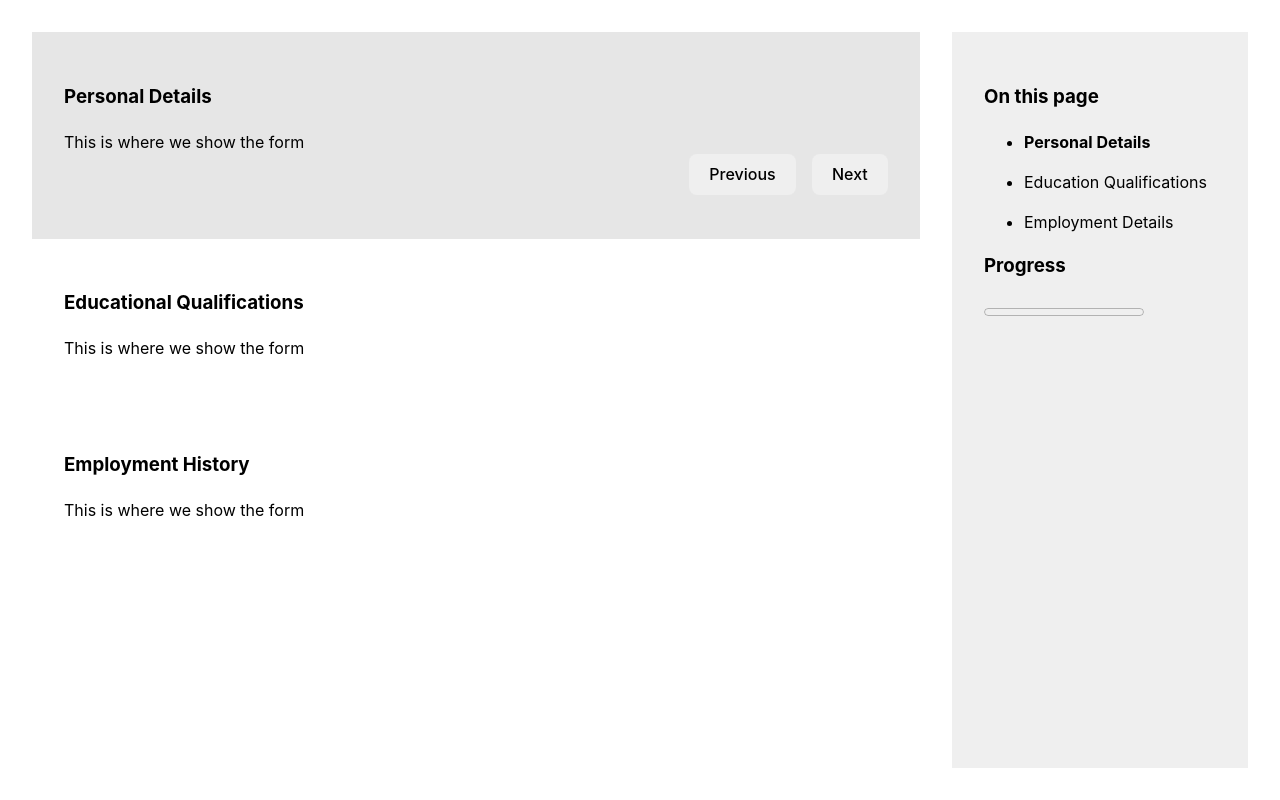
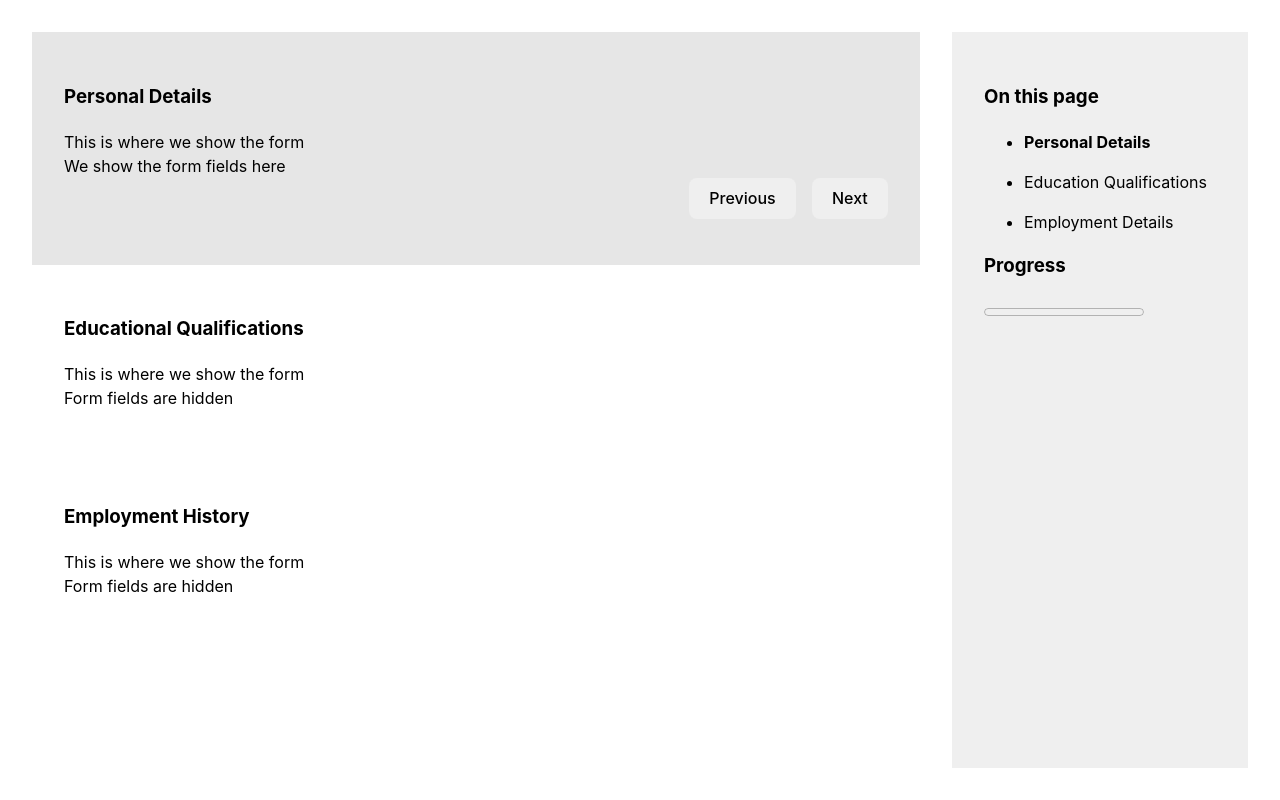
Before and after one commit to fahadahmed/multi-step-form, a React (Vite) app: page / in a window 1280 px wide. Built offline with nearby package versions, Linux system fonts and the light colour scheme.

Commit message:
adding zustand store to manage currentStep details

```diff
--- a/src/components/MultiStepForm/MultiStepForm.tsx
+++ b/src/components/MultiStepForm/MultiStepForm.tsx
@@ -1,4 +1,5 @@
 import React, { useState } from "react"
+import { useFormStore } from "../stores/useFormStore"
 
 type FormConfigType = {
   stepName: string
@@ -21,15 +22,18 @@ export type MultiStepFormProps = {
 //         9. Add a button to submit the form
 export default function MultiStepForm({ formConfig }: Readonly<MultiStepFormProps>) {
   const [step, setStep] = useState(0)
+  const { setCurrentStep } = useFormStore()
 
   const handleFormBtnClick = (action: string) => {
     if (action === "next") {
       if (step < formConfig.length - 1) {
         setStep(step + 1)
+        setCurrentStep(step + 1)
       }
     } else if (action === "previous") {
       if (step > 0) {
         setStep(step - 1)
+        setCurrentStep(step - 1)
       }
     }
   }
--- a/src/components/forms/EducationalQualificationForm/EducationalQualificationForm.tsx
+++ b/src/components/forms/EducationalQualificationForm/EducationalQualificationForm.tsx
@@ -1,10 +1,14 @@
-
-
+import { useFormStore } from "../../stores/useFormStore"
 export default function EducationalQualificationForm() {
+  const { currentStep } = useFormStore()
+  const thisStep = 1;
   return (
     <div>
       <h3>Educational Qualifications</h3>
       <div>This is where we show the form</div>
+      {currentStep === thisStep ? (
+        <div>We show the form fields here</div>
+      ) : <div>Form fields are hidden</div>}
     </div>
   )
 }
--- a/src/components/forms/EmploymentHistoryForm/EmploymentHistoryForm.tsx
+++ b/src/components/forms/EmploymentHistoryForm/EmploymentHistoryForm.tsx
@@ -1,10 +1,14 @@
-
-
+import { useFormStore } from "../../stores/useFormStore"
 export default function EmploymentHistoryForm() {
+  const { currentStep } = useFormStore()
+  const thisStep = 2;
   return (
     <div>
       <h3>Employment History</h3>
       <div>This is where we show the form</div>
+      {currentStep === thisStep ? (
+        <div>We show the form fields here</div>
+      ) : <div>Form fields are hidden</div>}
     </div>
-  );
+  )
 }
--- a/src/components/forms/PersonalDetailsForm/PersonalDetailsForm.tsx
+++ b/src/components/forms/PersonalDetailsForm/PersonalDetailsForm.tsx
@@ -1,9 +1,14 @@
-
+import { useFormStore } from "../../stores/useFormStore"
 export default function PersonalDetailsForm() {
+  const { currentStep } = useFormStore()
+  const thisStep = 0;
   return (
     <div>
       <h3>Personal Details</h3>
       <div>This is where we show the form</div>
+      {currentStep === thisStep ? (
+        <div>We show the form fields here</div>
+      ) : <div>Form fields are hidden</div>}
     </div>
   )
 }
--- /dev/null
+++ b/src/components/stores/useFormStore.ts
@@ -0,0 +1,11 @@
+import { create } from 'zustand';
+
+type FormState = {
+  currentStep: number;
+  setCurrentStep: (step: number) => void;
+};
+
+export const useFormStore = create<FormState>((set) => ({
+  currentStep: 0,
+  setCurrentStep: (step: number) => set({ currentStep: step }),
+}));
```
